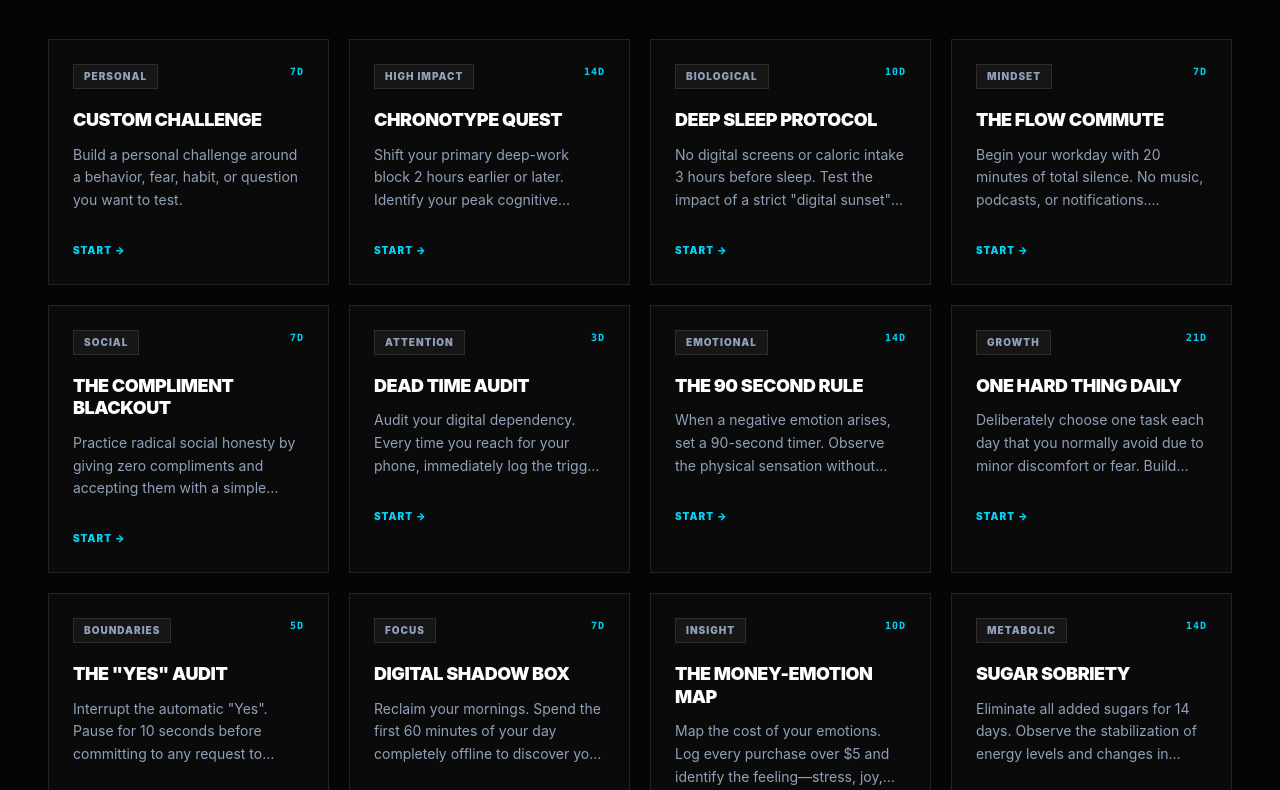
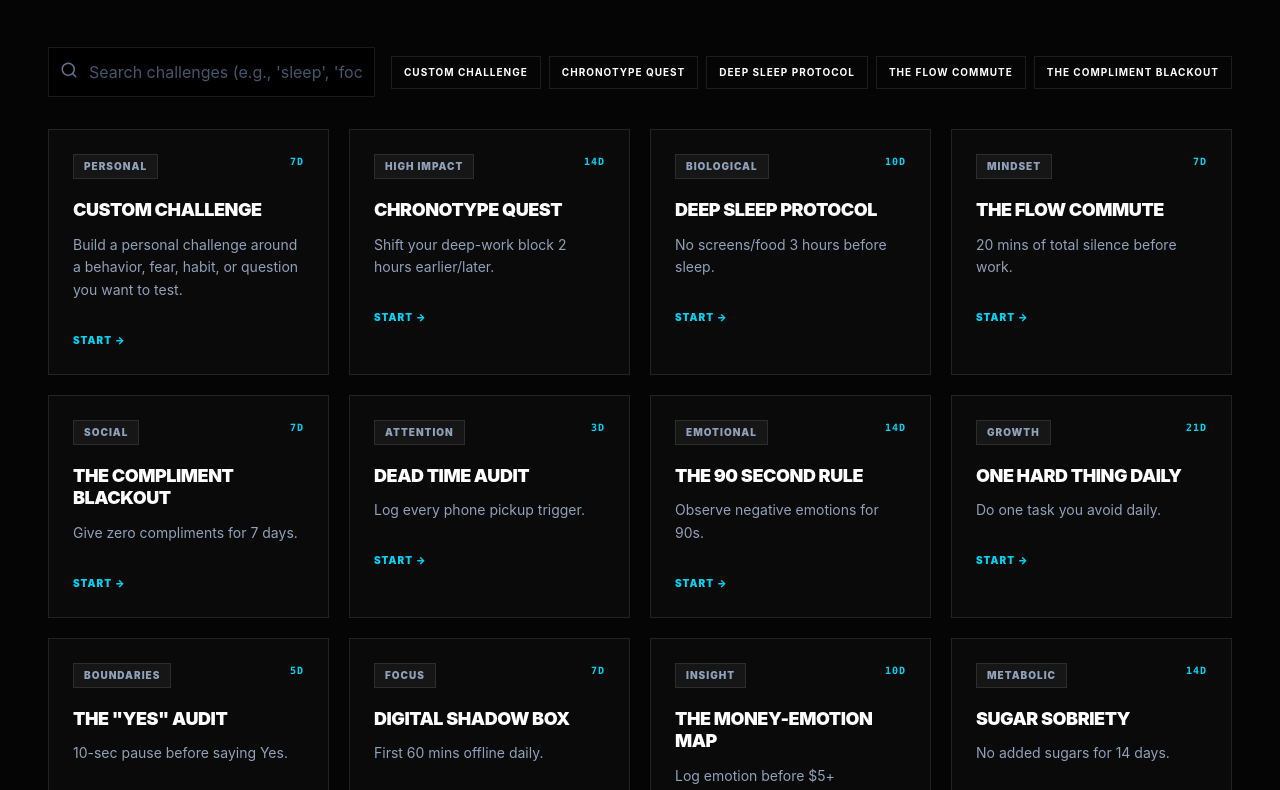
Before and after one commit to aksharap22/LifeOS, a React (Vite) app in the folder frontend/: page / in a window 1280 px wide. Shown: the part 1090-1880 px from the top of the page. Built offline with nearby package versions, Linux system fonts and the light colour scheme.

Commit message:
feat: Add search, quick filters, and 3 new challenges

```diff
--- a/frontend/src/components/AIScout.tsx
+++ b/frontend/src/components/AIScout.tsx
@@ -1,6 +1,6 @@
 import { useState } from 'react';
 import { useNavigate } from 'react-router-dom';
-import { Bot, Send, ArrowRight } from 'lucide-react';
+import { Bot, Send } from 'lucide-react';
 import { challengeTemplates } from '../data/challengeTemplates';
 
 const AIScout = () => {
--- a/frontend/src/data/challengeTemplates.ts
+++ b/frontend/src/data/challengeTemplates.ts
@@ -14,6 +14,7 @@ export type ChallengeTemplate = {
   hypothesis: string;
   metrics: ChallengeMetric[];
   prompts: string[];
+  tags: string[];
 };
 
 export const customChallengeTemplate: ChallengeTemplate = {
@@ -34,6 +35,7 @@ export const customChallengeTemplate: ChallengeTemplate = {
     'How consistent were you?',
     'What did you learn about yourself?',
   ],
+  tags: ['custom', 'personal', 'habit'],
 };
 
 export const challengeTemplates: ChallengeTemplate[] = [
@@ -44,19 +46,11 @@ export const challengeTemplates: ChallengeTemplate[] = [
     badge: 'High Impact',
     category: 'Lifestyle',
     duration: 14,
-    description:
-      'Shift your primary deep-work block 2 hours earlier or later. Identify your peak cognitive performance window through daily output tracking.',
-    hypothesis: 'Working in alignment with your natural biological clock significantly increases focus and reduces mental fatigue.',
-    metrics: [
-      { name: 'Cognitive Clarity', type: 'Rating Scale' },
-      { name: 'Energy Crash Time', type: 'Duration', unit: 'hrs' },
-      { name: 'Output Quality', type: 'Rating Scale' },
-    ],
-    prompts: [
-      'What time did you start your deep work today?',
-      'At what point did you feel your focus start to drop?',
-      'Did you feel more or less productive compared to your usual schedule?',
-    ],
+    description: 'Shift your deep-work block 2 hours earlier/later.',
+    hypothesis: 'Working in alignment with your natural biological clock increases focus.',
+    metrics: [{ name: 'Clarity', type: 'Rating Scale' }],
+    prompts: ['What time did you start?'],
+    tags: ['work', 'energy', 'productivity', 'lifestyle'],
   },
   {
     id: 'deep-sleep-protocol',
@@ -64,19 +58,11 @@ export const challengeTemplates: ChallengeTemplate[] = [
     badge: 'Biological',
     category: 'Sleep',
     duration: 10,
-    description:
-      'No digital screens or caloric intake 3 hours before sleep. Test the impact of a strict "digital sunset" on morning alertness.',
-    hypothesis: 'Eliminating blue light and late-night digestion leads to deeper REM cycles and higher morning energy.',
-    metrics: [
-      { name: 'Minutes to Fall Asleep', type: 'Duration', unit: 'min' },
-      { name: 'Morning Alertness', type: 'Rating Scale' },
-      { name: 'Sleep Consistency', type: 'Boolean' },
-    ],
-    prompts: [
-      'Did you successfully avoid screens for the full 3 hours?',
-      'How groggy did you feel immediately upon waking?',
-      'What was the last thing you thought about before falling asleep?',
-    ],
+    description: 'No screens/food 3 hours before sleep.',
+    hypothesis: 'Digital sunset leads to deeper REM cycles.',
+    metrics: [{ name: 'Sleep Quality', type: 'Rating Scale' }],
+    prompts: ['Did you avoid screens?'],
+    tags: ['sleep', 'health', 'rest'],
   },
   {
     id: 'flow-commute',
@@ -84,19 +70,11 @@ export const challengeTemplates: ChallengeTemplate[] = [
     badge: 'Mindset',
     category: 'Attention',
     duration: 7,
-    description:
-      'Begin your workday with 20 minutes of total silence. No music, podcasts, or notifications. Observe the impact on creative problem solving.',
-    hypothesis: 'Protecting your mind from early-morning external inputs increases your capacity for original thought and strategic planning.',
-    metrics: [
-      { name: 'New Ideas Generated', type: 'Numeric' },
-      { name: 'Initial Stress Level', type: 'Rating Scale' },
-      { name: 'Flow State Duration', type: 'Duration', unit: 'min' },
-    ],
-    prompts: [
-      'What did you think about during the 20 minutes of silence?',
-      'Did you find it easier to enter "flow" once you started working?',
-      'How strong was the urge to check notifications during the silence?',
-    ],
+    description: '20 mins of total silence before work.',
+    hypothesis: 'Silence protects mental bandwidth for flow.',
+    metrics: [{ name: 'Flow State', type: 'Rating Scale' }],
+    prompts: ['How quiet was your mind?'],
+    tags: ['focus', 'commute', 'attention'],
   },
   {
     id: 'compliment-blackout',
@@ -104,19 +82,11 @@ export const challengeTemplates: ChallengeTemplate[] = [
     badge: 'Social',
     category: 'Social',
     duration: 7,
-    description:
-      'Practice radical social honesty by giving zero compliments and accepting them with a simple "thank you". Stop using praise as a social lubricant.',
-    hypothesis: 'We often use compliments to avoid awkwardness or manipulate social dynamics rather than expressing genuine appreciation.',
-    metrics: [
-      { name: 'Conversation quality', type: 'Rating Scale' },
-      { name: 'Discomfort score', type: 'Rating Scale' },
-      { name: 'Self-worth', type: 'Rating Scale' },
-    ],
-    prompts: [
-      'Where did you want to give or deflect a compliment today?',
-      'Did conversations feel more honest, colder, awkward, or surprisingly normal?',
-      'What did you notice about your need for validation?',
-    ],
+    description: 'Give zero compliments for 7 days.',
+    hypothesis: 'Removing praise as a social lubricant reveals true social dynamics.',
+    metrics: [{ name: 'Discomfort', type: 'Rating Scale' }],
+    prompts: ['Did you want to compliment?'],
+    tags: ['social', 'honesty', 'boundaries'],
   },
   {
     id: 'dead-time-audit',
@@ -124,19 +94,11 @@ export const challengeTemplates: ChallengeTemplate[] = [
     badge: 'Attention',
     category: 'Attention',
     duration: 3,
-    description:
-      'Audit your digital dependency. Every time you reach for your phone, immediately log the trigger: boredom, habit, anxiety, or a genuine functional need.',
-    hypothesis: 'Most smartphone usage is a subconscious reaction to minor emotional discomfort rather than a conscious choice.',
-    metrics: [
-      { name: 'Phone pickups', type: 'Numeric' },
-      { name: 'Anxiety-driven pickups', type: 'Numeric' },
-      { name: 'Genuine-need pickups', type: 'Numeric' },
-    ],
-    prompts: [
-      'What was the most common reason you picked up your phone?',
-      'Which pickup felt automatic before you even noticed it?',
-      'What would you have done if the phone was not available?',
-    ],
+    description: 'Log every phone pickup trigger.',
+    hypothesis: 'Phone use is usually anxiety-driven.',
+    metrics: [{ name: 'Pickups', type: 'Numeric' }],
+    prompts: ['Why did you pick it up?'],
+    tags: ['phone', 'addiction', 'attention', 'focus'],
   },
   {
     id: 'ninety-second-rule',
@@ -144,19 +106,11 @@ export const challengeTemplates: ChallengeTemplate[] = [
     badge: 'Emotional',
     category: 'Emotional',
     duration: 14,
-    description:
-      'When a negative emotion arises, set a 90-second timer. Observe the physical sensation without narrating a story or reacting impulsively.',
-    hypothesis: 'The physiological lifespan of an emotion is only 90 seconds; the rest is maintained by our own mental loops.',
-    metrics: [
-      { name: 'Emotion intensity before', type: 'Rating Scale' },
-      { name: 'Emotion intensity after', type: 'Rating Scale' },
-      { name: 'Reacted impulsively', type: 'Boolean' },
-    ],
-    prompts: [
-      'What emotion showed up, and where did you feel it physically?',
-      'What thoughts tried to keep the emotion alive?',
-      'Did the intensity change after 90 seconds?',
-    ],
+    description: 'Observe negative emotions for 90s.',
+    hypothesis: 'Feelings last only 90s without mental loops.',
+    metrics: [{ name: 'Intensity', type: 'Rating Scale' }],
+    prompts: ['Did it pass after 90s?'],
+    tags: ['emotion', 'anxiety', 'stress'],
   },
   {
     id: 'one-hard-thing-daily',
@@ -164,19 +118,11 @@ export const challengeTemplates: ChallengeTemplate[] = [
     badge: 'Growth',
     category: 'Growth',
     duration: 21,
-    description:
-      'Deliberately choose one task each day that you normally avoid due to minor discomfort or fear. Build your "discomfort tolerance" muscle.',
-    hypothesis: 'Daily small discomforts build tolerance that makes bigger challenges feel smaller.',
-    metrics: [
-      { name: 'Discomfort before', type: 'Rating Scale' },
-      { name: 'Relief after', type: 'Rating Scale' },
-      { name: 'Challenge completed', type: 'Boolean' },
-    ],
-    prompts: [
-      'What hard thing did you choose today?',
-      'What made it uncomfortable before you started?',
-      'How did you feel after doing it?',
-    ],
+    description: 'Do one task you avoid daily.',
+    hypothesis: 'Builds discomfort tolerance.',
+    metrics: [{ name: 'Done', type: 'Boolean' }],
+    prompts: ['What was the hard thing?'],
+    tags: ['growth', 'fear', 'productivity'],
   },
   {
     id: 'yes-audit',
@@ -184,19 +130,11 @@ export const challengeTemplates: ChallengeTemplate[] = [
     badge: 'Boundaries',
     category: 'Social',
     duration: 5,
-    description:
-      'Interrupt the automatic "Yes". Pause for 10 seconds before committing to any request to distinguish between genuine willingness and social guilt.',
-    hypothesis: 'We often commit to things out of habit or social pressure rather than genuine interest.',
-    metrics: [
-      { name: 'Guilt-based commits', type: 'Numeric' },
-      { name: 'Genuine-interest commits', type: 'Numeric' },
-      { name: 'Times said "No"', type: 'Numeric' },
-    ],
-    prompts: [
-      'What was the hardest thing to pause before answering today?',
-      'Did the 10-second pause change your final answer?',
-      'How did it feel in your body when you considered saying no?',
-    ],
+    description: '10-sec pause before saying Yes.',
+    hypothesis: 'Distinguish genuine interest from guilt.',
+    metrics: [{ name: 'Times said No', type: 'Numeric' }],
+    prompts: ['Did the pause help?'],
+    tags: ['social', 'guilt', 'boundaries'],
   },
   {
     id: 'digital-shadow-box',
@@ -204,19 +142,11 @@ export const challengeTemplates: ChallengeTemplate[] = [
     badge: 'Focus',
     category: 'Attention',
     duration: 7,
-    description:
-      'Reclaim your mornings. Spend the first 60 minutes of your day completely offline to discover your natural focus before the digital world intervenes.',
-    hypothesis: 'Our morning "defaults" are heavily influenced by digital stimulation, masking our true mental state.',
-    metrics: [
-      { name: 'Mental clarity', type: 'Rating Scale' },
-      { name: 'Urge to check phone', type: 'Rating Scale' },
-      { name: 'Boredom level', type: 'Rating Scale' },
-    ],
-    prompts: [
-      'What was the first thing your mind wanted to check this morning?',
-      'What did you actually do with that hour?',
-      'Did your focus for the rest of the day feel different?',
-    ],
+    description: 'First 60 mins offline daily.',
+    hypothesis: 'Protect morning mental clarity.',
+    metrics: [{ name: 'Clarity', type: 'Rating Scale' }],
+    prompts: ['What was your focus like?'],
+    tags: ['focus', 'morning', 'attention'],
   },
   {
     id: 'money-emotion-map',
@@ -224,19 +154,11 @@ export const challengeTemplates: ChallengeTemplate[] = [
     badge: 'Insight',
     category: 'Behavioral',
     duration: 10,
-    description:
-      'Map the cost of your emotions. Log every purchase over $5 and identify the feeling—stress, joy, boredom—that triggered the impulse to spend.',
-    hypothesis: 'Significant spending is often a tool for emotional regulation rather than practical utility.',
-    metrics: [
-      { name: 'Emotional purchases', type: 'Numeric' },
-      { name: 'Necessity purchases', type: 'Numeric' },
-      { name: 'Regret level', type: 'Rating Scale' },
-    ],
-    prompts: [
-      'Which purchase today felt the most "automatic"?',
-      'What emotion was most expensive for you today?',
-      'Could you have waited 24 hours to buy it?',
-    ],
+    description: 'Log emotion before $5+ purchases.',
+    hypothesis: 'Spending regulates emotion.',
+    metrics: [{ name: 'Regret', type: 'Rating Scale' }],
+    prompts: ['What emotion was it?'],
+    tags: ['money', 'behavioral', 'spending'],
   },
   {
     id: 'sugar-sobriety',
@@ -244,19 +166,11 @@ export const challengeTemplates: ChallengeTemplate[] = [
     badge: 'Metabolic',
     category: 'Health',
     duration: 14,
-    description:
-      'Eliminate all added sugars for 14 days. Observe the stabilization of energy levels and changes in palate sensitivity.',
-    hypothesis: 'Frequent sugar consumption creates energy spikes and crashes that mask true physiological energy levels.',
-    metrics: [
-      { name: 'Energy Stability', type: 'Rating Scale' },
-      { name: 'Cravings Intensity', type: 'Rating Scale' },
-      { name: 'Mood Balance', type: 'Rating Scale' },
-    ],
-    prompts: [
-      'Where did you encounter hidden sugar today?',
-      'Did you notice an afternoon energy slump?',
-      'How did your first meal of the day taste compared to yesterday?',
-    ],
+    description: 'No added sugars for 14 days.',
+    hypothesis: 'Stable blood sugar = stable energy.',
+    metrics: [{ name: 'Energy', type: 'Rating Scale' }],
+    prompts: ['How was energy?'],
+    tags: ['health', 'sugar', 'diet'],
   },
   {
     id: 'cold-exposure-reboot',
@@ -264,18 +178,46 @@ export const challengeTemplates: ChallengeTemplate[] = [
     badge: 'Resilience',
     category: 'Health',
     duration: 7,
-    description:
-      'End every shower with 2 minutes of cold water. Track your stress response and post-shower cognitive alertness.',
-    hypothesis: 'Deliberate cold exposure builds autonomic resilience and increases dopamine levels for hours after exposure.',
-    metrics: [
-      { name: 'Post-Cold Alertness', type: 'Rating Scale' },
-      { name: 'Willpower Score', type: 'Rating Scale' },
-      { name: 'Recovery Feel', type: 'Rating Scale' },
-    ],
-    prompts: [
-      'How long did you stay under the cold water?',
-      'What was your immediate thought when the water hit your skin?',
-      'How long did the "alertness boost" last?',
-    ],
+    description: '2 mins cold shower at the end.',
+    hypothesis: 'Cold builds resilience/dopamine.',
+    metrics: [{ name: 'Alertness', type: 'Rating Scale' }],
+    prompts: ['How did it feel?'],
+    tags: ['health', 'cold', 'resilience'],
+  },
+  {
+    id: 'digital-minimalism',
+    title: 'Digital Minimalism Audit',
+    badge: 'New',
+    category: 'Lifestyle',
+    duration: 7,
+    description: 'Delete 3 non-essential apps.',
+    hypothesis: 'Less friction = more presence.',
+    metrics: [{ name: 'Peace', type: 'Rating Scale' }],
+    prompts: ['What did you delete?'],
+    tags: ['lifestyle', 'minimalism', 'digital', 'focus'],
+  },
+  {
+    id: 'gratitude-mapping',
+    title: 'Gratitude Mapping',
+    badge: 'New',
+    category: 'Emotional',
+    duration: 14,
+    description: 'Log 3 specific things daily.',
+    hypothesis: 'Intentional gratitude rewires the brain.',
+    metrics: [{ name: 'Happiness', type: 'Rating Scale' }],
+    prompts: ['What are you grateful for?'],
+    tags: ['emotional', 'gratitude', 'happiness'],
+  },
+  {
+    id: 'task-chunking',
+    title: 'Task Chunking',
+    badge: 'New',
+    category: 'Productivity',
+    duration: 5,
+    description: 'Break all tasks into 25m chunks.',
+    hypothesis: 'Micro-goals reduce procrastination.',
+    metrics: [{ name: 'Completed', type: 'Numeric' }],
+    prompts: ['Did you stick to chunks?'],
+    tags: ['productivity', 'work', 'tasks', 'focus'],
   },
 ];
--- a/frontend/src/pages/Dashboard.tsx
+++ b/frontend/src/pages/Dashboard.tsx
@@ -1,7 +1,7 @@
 import { useState, useEffect, useRef } from 'react';
 import api from '../services/api';
 import { Link } from 'react-router-dom';
-import { Activity, Plus, Flame, Timer, TrendingUp, Clipboard, Trash2 } from 'lucide-react';
+import { Activity, Plus, Flame, Timer, TrendingUp, Clipboard, Trash2, Search } from 'lucide-react';
 import { useAuth } from '../hooks/useAuth';
 import { useLanguage } from '../hooks/useLanguage';
 import { challengeTemplates } from '../data/challengeTemplates';
@@ -12,6 +12,7 @@ const Dashboard = () => {
   const [experiments, setExperiments] = useState<any[]>([]);
   const [activeTab, setActiveTab] = useState<'library' | 'experiments' | 'stats'>('library');
   const [hoveredId, setHoveredId] = useState<string | null>(null);
+  const [search, setSearch] = useState('');
   const { user } = useAuth();
   const { t } = useLanguage();
   const containerRef = useRef<HTMLDivElement>(null);
@@ -42,17 +43,11 @@ const Dashboard = () => {
     }
   };
 
-  const handleMouseMove = (e: React.MouseEvent) => {
-    if (!containerRef.current) return;
-    const cards = containerRef.current.querySelectorAll('.card-glow');
-    cards.forEach((card: any) => {
-      const rect = card.getBoundingClientRect();
-      const x = e.clientX - rect.left;
-      const y = e.clientY - rect.top;
-      card.style.setProperty('--mouse-x', `${x}px`);
-      card.style.setProperty('--mouse-y', `${y}px`);
-    });
-  };
+  const filteredChallenges = challengeTemplates.filter(c =>
+    c.title.toLowerCase().includes(search.toLowerCase()) ||
+    c.category.toLowerCase().includes(search.toLowerCase()) ||
+    c.tags.some(tag => tag.toLowerCase().includes(search.toLowerCase()))
+  );
 
   const activeCount = experiments.filter((exp) => exp.status === 'Active').length;
 
@@ -80,7 +75,7 @@ const Dashboard = () => {
         </div>
       </section>
 
-      <section onMouseMove={handleMouseMove} ref={containerRef}>
+      <section>
         <div className="flex border-b border-white/10 mb-10 overflow-x-auto no-scrollbar scroll-smooth">
           <button onClick={() => setActiveTab('library')} className={`px-8 py-5 font-black uppercase tracking-widest text-sm transition-all whitespace-nowrap relative ${activeTab === 'library' ? 'text-cyan-400' : 'text-slate-500 hover:text-white'}`}>
             {t('library')} {activeTab === 'library' && <div className="absolute bottom-0 left-0 w-full h-1 bg-cyan-400"></div>}
@@ -97,8 +92,28 @@ const Dashboard = () => {
           {activeTab === 'library' && (
             <>
             <AIScout />
-            <div className="grid grid-cols-1 gap-5 md:grid-cols-2 lg:grid-cols-3 xl:grid-cols-4 animate-in fade-in slide-in-from-bottom-4 duration-500 mt-10">
-              {challengeTemplates.map((challenge) => (
+
+            {/* Search and Quick Filters */}
+            <div className="mt-12 mb-8 flex flex-col md:flex-row gap-4 items-center">
+              <div className="relative flex-1 w-full">
+                <Search className="absolute left-3 top-3.5 text-slate-500" size={18} />
+                <input
+                  type="text"
+                  placeholder="Search challenges (e.g., 'sleep', 'focus')..."
+                  className="w-full bg-black border border-white/10 p-3 pl-10 text-white placeholder-slate-600 focus:border-cyan-500"
+                  value={search}
+                  onChange={(e) => setSearch(e.target.value)}
+                />
+              </div>
+              <div className="flex gap-2 overflow-x-auto w-full md:w-auto no-scrollbar">
+                {challengeTemplates.slice(0, 5).map(c => (
+                  <button key={c.id} onClick={() => setSearch(c.title)} className="text-[10px] whitespace-nowrap font-bold uppercase tracking-widest border border-white/10 px-3 py-2 hover:bg-white/5">{c.title}</button>
+                ))}
+              </div>
+            </div>
+
+            <div className="grid grid-cols-1 gap-5 md:grid-cols-2 lg:grid-cols-3 xl:grid-cols-4 animate-in fade-in slide-in-from-bottom-4 duration-500">
+              {filteredChallenges.map((challenge) => (
                 <div
                   key={challenge.id}
                   onMouseEnter={() => setHoveredId(challenge.id)}
```
